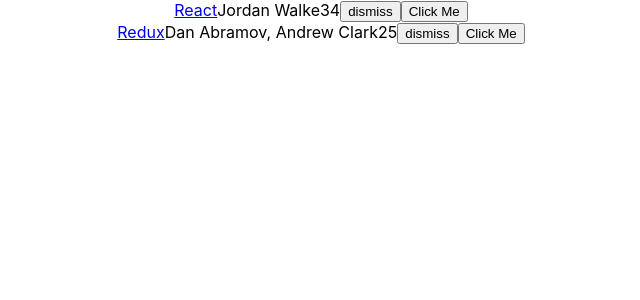
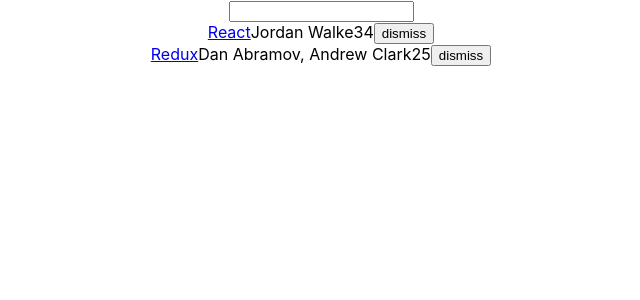
Before and after one commit to RimChoi/road-to-react, a React (Create React App) app: page / in a window 1280 px wide. Shown: the top 300 px of the page, without its empty margins (319-959 px from the left). Built offline with nearby package versions, Linux system fonts and the light colour scheme.

Commit message:
2.6 폼과 이벤트

```diff
--- a/src/App.js
+++ b/src/App.js
@@ -20,54 +20,39 @@
   },
 ];
 
+// 고차 함수(higher order function)
+/* function isSearched(searchTerm) {
+  return function(item) {
+    return item.title.toLowerCase().include(searchTerm.toLowerCase());
+  }
+} */
+
+const isSearched = searchTerm => item =>
+  item.title.toLowerCase().includes(searchTerm.toLowerCase());
+
 class App extends Component {
   constructor(props) {
     super(props);
     this.state = {
-      // ES6에서는 객체 프로퍼티 이름과 변수 이름이 같다면, 하나로 축약해 정의합니다.
       list,
+      searchTerm: '',
     };
-    /**
-     * 1. 클래스 메서드는 클래스 인스턴스에 자동으로 this를 바인딩하지 않기 때문에 일일이 바인딩을 해줘야 합니다
-     * 2. render() 메서드 안에서 바인딩이 가능하지만, 컴포넌트가 업데이트 될 때마다 실행 - 성능에 영향
-     * 을 주기 때문에 컴포넌트가 인스턴스화될때 한번만 바인딩하는 것이 좋은 방법입니다.
-     */
+
     this.onDismiss = this.onDismiss.bind(this);
+    this.onSearchChange = this.onSearchChange.bind(this);
 
-    /**
-     * 3. 생성자에서 바로 클래스 메서드의 할 일을 정의할 수도 있습니다.
-     * 하지만, 생성자에게 혼란을 줄 수 있기 때문에 사용하지 않는 것이 좋습니다.
-     * 생성자는 클래스의 모든 프로퍼티를 인스턴스 화하기 위해 존재합니다.
-     *
-     * 따라서 클래스 메서드의 로직은 생성자 외부에서 정의하는 것이 좋습니다.
-     */
-    this.onClickClickMe = () => {
-      console.log(this);
-    }
   } // End Constructor()
 
-  /**
-   * 4. ES6 화살표 함수를 사용하면 클래스 메서드를 생성자 내부에 바인딩하지 않고도 자동 바인딩할 수 있습니다.
-   *    그러나 리액트 공식 문서는 생성자 내부에 클래스 메서드를 바인딩할 것을 제안하고 있습니다
-   */
-  onClickMe = () => {
-    console.log(this);
-  }
 
-  /**
-   * @description 이 함수는 클래스에 바인딩되어 있으므로 클래스 메서드입니다.
-     * 따라서 onDismiss()가 아니라 this.onDismiss()로 접근합니다.
-     * this 객체는 클래스 인스턴스입니다.
-   * @param {*} id
-   */
   onDismiss(id) {
-    // function isNotId(item) {
-    //   return item.objectID !== id;
-    // }
-
     const isNotId = item => item.objectID !== id;
     const updateList = this.state.list.filter(isNotId);
     this.setState({ list: updateList });
+  }
+
+  // 리액트의 통합적 이벤트(synthetic event) 를 사용해 이벤트 페이로드에 접근
+  onSearchChange(event) {
+    this.setState({ searchTerm: event.target.value  });
   }
 
   render() {
@@ -75,7 +60,13 @@
     return (
 
       <div className="App">
-        {this.state.list.map(item =>
+        <form>
+          <input type="text"
+            onChange={this.onSearchChange}
+          />
+        </form>
+
+        {this.state.list.filter(isSearched(this.state.searchTerm)).map(item =>
           <div key={item.objectID}>
             <span>
               <a href={item.url}>{item.title}</a>
@@ -91,14 +82,6 @@
                 dismiss
               </button>
             </span>
-            <span>
-                <button
-                  onClick={this.onClickMe}
-                  type="button"
-                >
-                  Click Me
-                </button>
-            </span>
           </div>
         )}
       </div>
```
